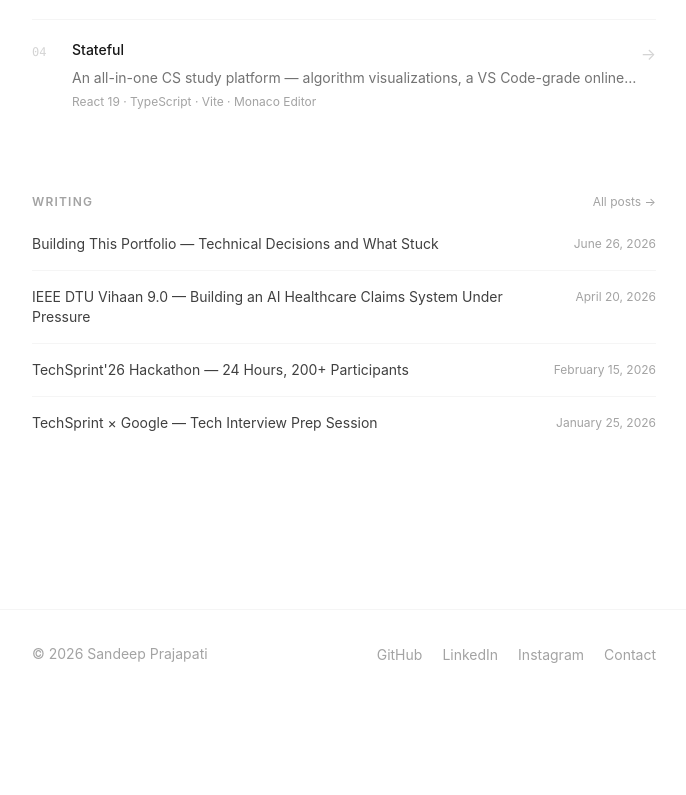
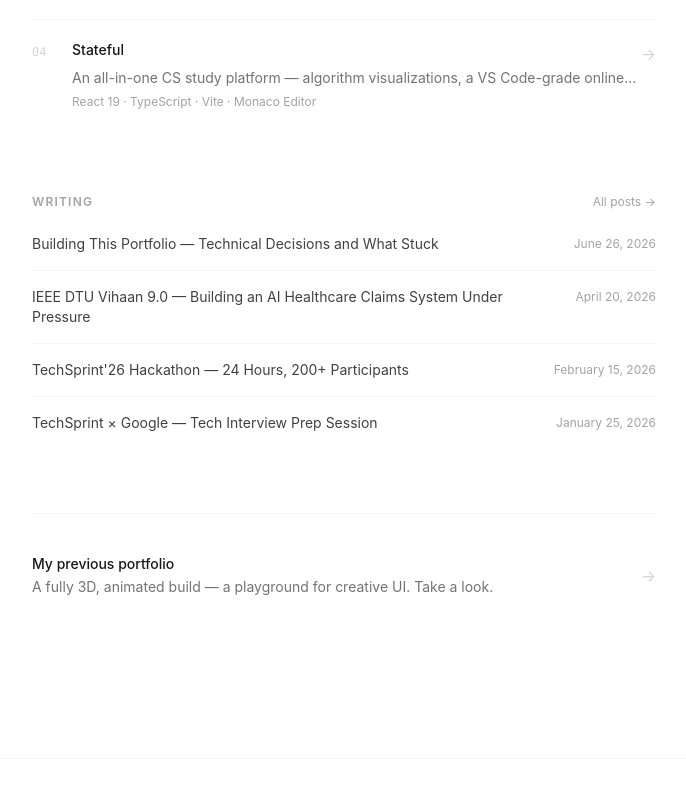
Before and after one commit to simplysandeepp/ember, a Next.js app: page / in a window 1280 px wide. Shown: the part 947-1742 px from the top of the page, without its empty margins (296-982 px from the left). Before the commit the page ends 1645 px from the top, so only its background shows below. Built offline with nearby package versions, Linux system fonts and the light colour scheme.

Commit message:
Add previous 3D animated portfolio project + home callout
New project page for the previous portfolio (Sandeepp.in, prev.sandeepp.in)
showcasing creative UI / 3D / animation work. Add a callout on the home
page just above the footer linking to it.

```diff
--- a/app/page.tsx
+++ b/app/page.tsx
@@ -166,6 +166,28 @@ export default function HomePage() {
           )}
         </section>
 
+        {/* Previous portfolio callout */}
+        <section className="mt-16 pt-10 border-t border-neutral-100 dark:border-neutral-800">
+          <a
+            href="https://prev.sandeepp.in"
+            target="_blank"
+            rel="noopener noreferrer"
+            className="group flex items-center justify-between gap-6"
+          >
+            <div className="min-w-0">
+              <p className="text-sm font-medium text-neutral-900 dark:text-neutral-100 group-hover:text-neutral-500 dark:group-hover:text-neutral-400 transition-colors duration-200">
+                My previous portfolio
+              </p>
+              <p className="text-sm text-neutral-500 mt-0.5 leading-relaxed">
+                A fully 3D, animated build — a playground for creative UI. Take a look.
+              </p>
+            </div>
+            <span className="text-neutral-300 dark:text-neutral-600 group-hover:text-neutral-700 dark:group-hover:text-neutral-300 group-hover:translate-x-0.5 transition-all duration-200 flex-shrink-0">
+              →
+            </span>
+          </a>
+        </section>
+
       </div>
     </>
   );
--- /dev/null
+++ b/content/projects/previous-portfolio.md
@@ -0,0 +1,40 @@
+---
+title: "Sandeepp.in — 3D Animated Portfolio"
+description: "My previous portfolio — a fully 3D, heavily animated personal site built to push creative UI: custom motion, immersive effects, a REST API backend, and a private admin dashboard."
+date: "2026-06-24"
+tags: ["React 18", "TypeScript", "Three.js", "Framer Motion", "Express", "MongoDB", "Node.js"]
+github: "https://github.com/simplysandeepp/Sandeepp.in"
+live: "https://prev.sandeepp.in"
+featured: false
+---
+
+## Overview
+
+Sandeepp.in is the previous version of my personal site — and a deliberate playground for **creative front-end and motion design**. Where this current portfolio is minimal and typographic, the previous one went the other direction: **fully 3D, immersive, and animation-heavy**, built to show off interaction and UI craft. It's a full-stack build with a premium-themed public site, a REST API backend, and a private admin dashboard.
+
+## The Idea
+
+I wanted a portfolio that was an experience, not just a page — something that demonstrated I could design and engineer rich, performant motion and 3D on the web, not only ship clean layouts. So I leaned into custom animations, depth, and interactivity throughout.
+
+## What I Built
+
+- **3D visuals & depth** — immersive 3D effects driving the look and feel
+- **Custom motion design** — bespoke, choreographed animations and transitions across the site
+- **Premium-themed public site** — the front-facing experience
+- **REST API backend** — an Express + MongoDB API powering dynamic content
+- **Private admin dashboard** — a separate authenticated surface to manage the site
+- Built as a full-stack app, independently deployable
+
+## Tech Stack
+
+**Frontend:** React 18, TypeScript, 3D effects, Framer Motion for animation
+
+**Backend:** Node.js, Express, REST API
+
+**Database:** MongoDB
+
+## Why It's Here
+
+It's the clearest showcase of my **creative UI and animation skills** — a contrast to this minimal site, and proof I can build across the spectrum from restrained and typographic to bold and interactive.
+
+> 🎬 See it live at **[prev.sandeepp.in](https://prev.sandeepp.in)** — best viewed on desktop for the full 3D experience.
```
